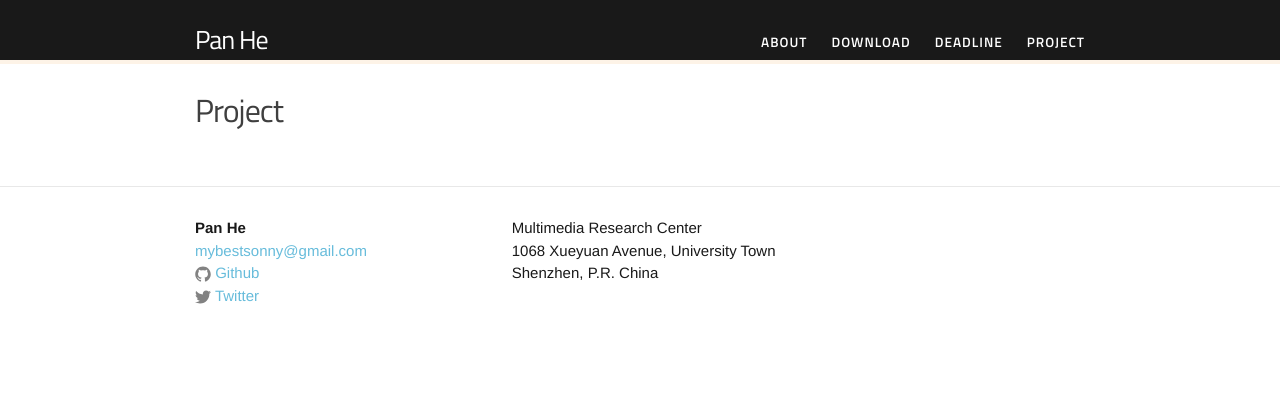
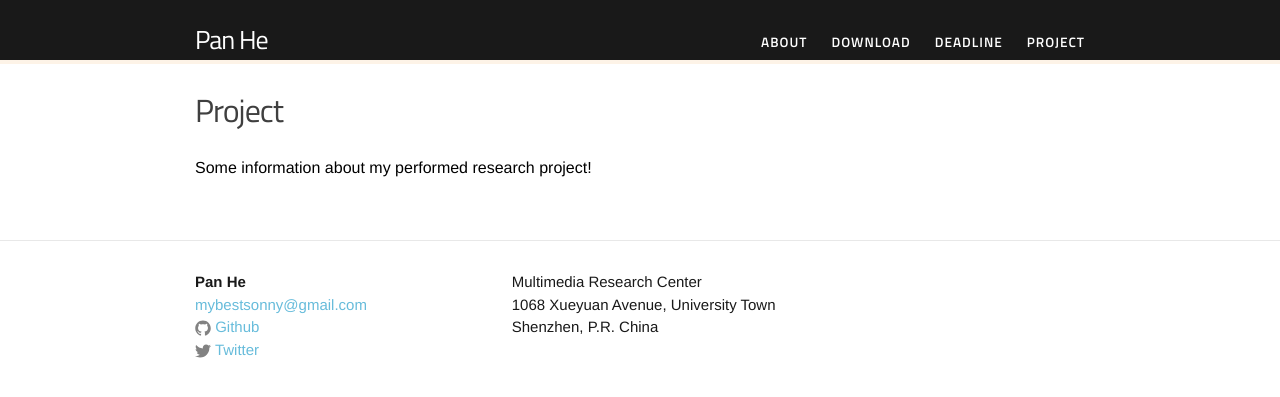
Before and after one commit to BestSonny/BestSonny.github.io.old, a Jekyll site: the page built from project.md, in a window 1280 px wide. Shown: the top 397 px of the page. Built offline with Jekyll 4.4.1, drawn with Linux system fonts in a browser that asks for light colours.

Commit message:
add project comment

```diff
--- a/project.md
+++ b/project.md
@@ -3,3 +3,5 @@ layout: page
 title: Project
 permalink: /project/
 ---
+
+Some information about my performed research project!
```
